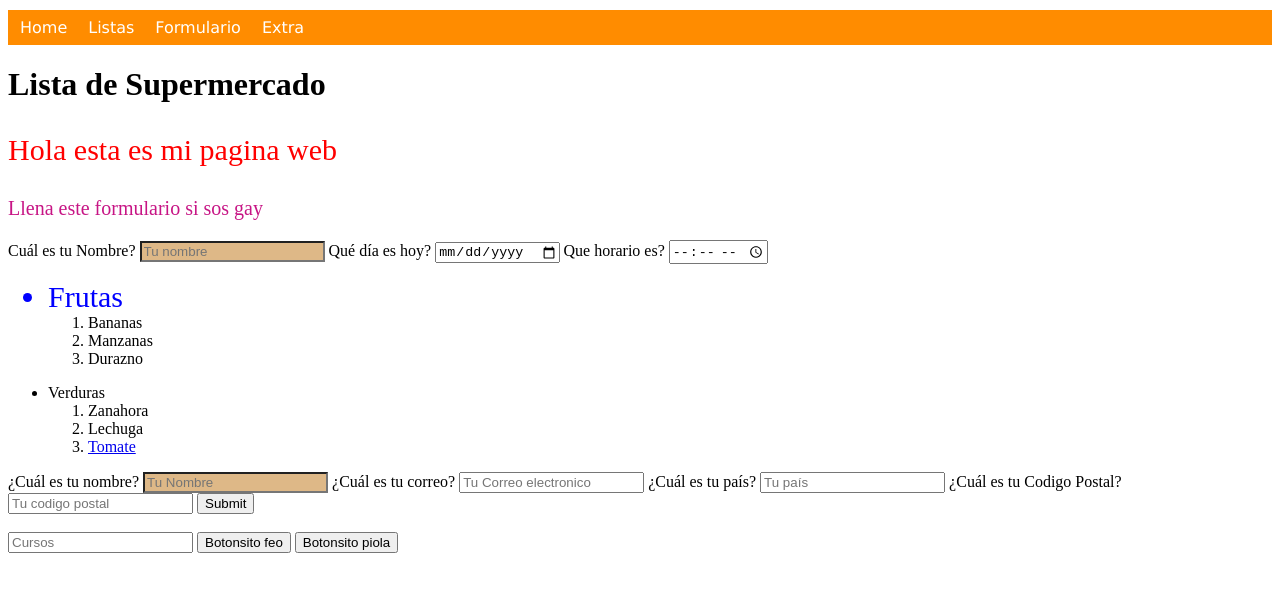
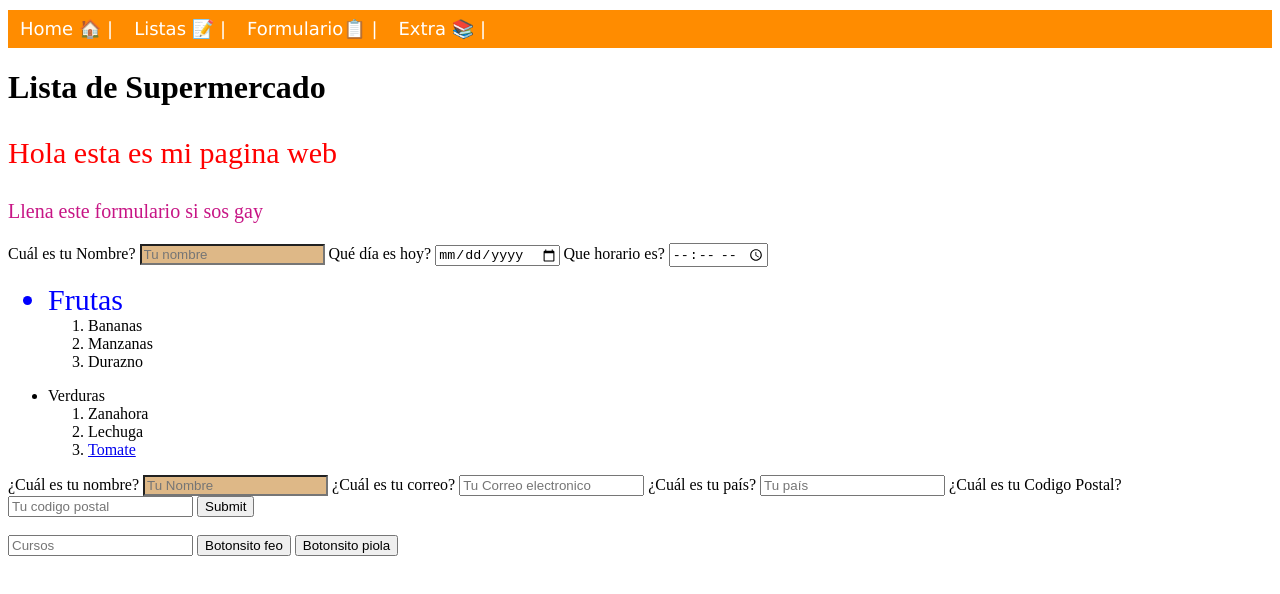
Before and after one commit to AlanMigliorisi/web, a plain HTML site: page index.html in a window 1280 px wide. Drawn offline with Linux system fonts and the light colour scheme; a script that the page names is missing.

Commit message:
Cambios Index y CSS

```diff
--- a/basic.css
+++ b/basic.css
@@ -23,7 +23,7 @@ body {
 
   .main_nav__item {
     display: inline-block;
-    font-size: px;
+    font-size: 18px;
     padding-top: 0px;
     margin-bottom: 8px;
     padding-left: 7px;
@@ -44,6 +44,10 @@ body {
     color: yellow;
   }
 
+  .main_nav__item a::after {
+    content: " |";
+  }
+
   /* ID */
   #texto {
     color:mediumvioletred;
--- a/index.html
+++ b/index.html
@@ -5,7 +5,7 @@
     <meta name="description" content="Esta es la página de Forky">
     <meta name="robots" content="index,follow">
     <meta http-equiv='X-UA-Compatible' content='IE=edge'>
-    <title>Página de Forky</title>
+    <title>Página de Alan</title>
     <meta name='viewport' content='width=device-width, initial-scale=1'>
     <link rel='stylesheet' type='text/css' media='screen' href='basic.css'>
     <script src='main.js'></script>
@@ -14,10 +14,10 @@
     <header>
       <nav>
         <ul class="main_nav">
-          <li class="main_nav__item"><a href="">Home</a></li>
-          <li class="main_nav__item"><a href="">Listas</a></li>
-          <li class="main_nav__item"><a href="">Formulario</a></li>
-          <li class="main_nav__item"><a href="">Extra</a></li>
+          <li class="main_nav__item"><a href="">Home 🏠</a></li>
+          <li class="main_nav__item"><a href="">Listas 📝</a></li>
+          <li class="main_nav__item"><a href="">Formulario📋</a></li>
+          <li class="main_nav__item"><a href="">Extra 📚</a></li>
         </ul>
       </nav>
     </header>
```
